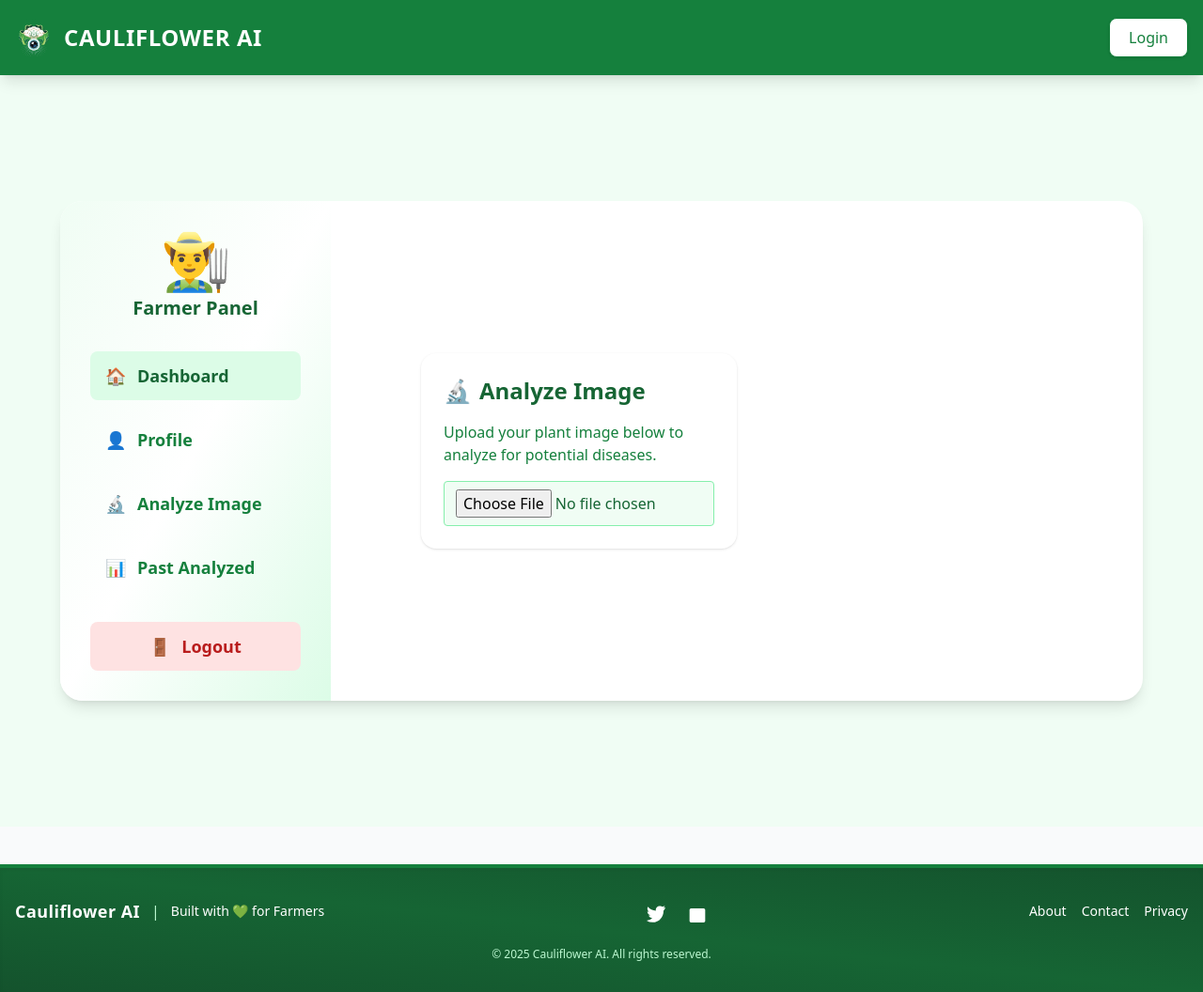
After one commit to Wamiq319/cauliflower_ai, a Django app: page /dashboard/farmer/upload/ in a window 1280 px wide. The commit adds this page. Shown: the whole page at 94% size. Run offline with Django 5.2, Linux system fonts and the light colour scheme.

Commit message:
Farmer dashboard done

```diff
--- a/apps/pages/urls.py
+++ b/apps/pages/urls.py
@@ -1,9 +1,24 @@
 from django.urls import path
-from .views import landing_page, login_page, register_user_page, register_doctor_page
+from .views import (
+    landing_page,
+    login_page,
+    register_user_page,
+    register_doctor_page,
+    farmer_dashboard,
+    farmer_profile,
+    farmer_image_upload,
+    farmer_past_analyses,
+)
 
 urlpatterns = [
     path('', landing_page, name='landing'),
     path('login/', login_page, name='login'),
     path('register/user/', register_user_page, name='register_user'),
     path('register/doctor/', register_doctor_page, name='register_doctor'),
+
+    # Farmer Dashboard
+    path('dashboard/farmer/', farmer_dashboard, name='farmer_dashboard'),
+    path('dashboard/farmer/profile/', farmer_profile, name='farmer_profile'),
+    path('dashboard/farmer/upload/', farmer_image_upload, name='farmer_image_upload'),
+    path('dashboard/farmer/analyses/', farmer_past_analyses, name='farmer_past_analyses'),
 ]
--- a/apps/pages/views.py
+++ b/apps/pages/views.py
@@ -1,4 +1,5 @@
 from django.shortcuts import render
+from django.contrib.auth.models import AnonymousUser  # for mock user fallback
 
 
 def landing_page(request):
@@ -15,3 +16,87 @@ def register_user_page(request):
 
 def register_doctor_page(request):
     return render(request, 'auth/register/register_doctor.html')
+
+
+def farmer_dashboard(request):
+    # Mock user data for now
+    user = request.user if request.user.is_authenticated else AnonymousUser()
+    user.first_name = "John"
+    user.last_name = "Doe"
+    user.email = "john@example.com"
+
+    # Mock stats data
+    stats = {
+        "uploads": 12,
+        "diseases": 5,
+        "remedies": 4
+    }
+
+    # Mock recent detections
+    recent_detections = [
+        {"crop_name": "Cauliflower", "disease_name": "Black Rot", "date": "2025-07-24"},
+        {"crop_name": "Cauliflower", "disease_name": "Downy Mildew", "date": "2025-07-22"},
+    ]
+
+    return render(request, 'dashboard/farmer/dashboard.html', {
+        "user": user,
+        "stats": stats,
+        "recent_detections": recent_detections
+    })
+
+
+def farmer_profile(request):
+    # Mock user data for now
+    user = request.user if request.user.is_authenticated else AnonymousUser()
+    user.first_name = "John"
+    user.last_name = "Doe"
+    user.email = "john@example.com"
+
+    return render(request, 'dashboard/farmer/profile.html', {
+        "user": user
+    })
+
+from django.shortcuts import render
+from django.contrib.auth.models import AnonymousUser
+
+def farmer_image_upload(request):
+    user = request.user if request.user.is_authenticated else AnonymousUser()
+    user.first_name = "John"
+
+    result = {
+        "crop_name": "Tomato",
+        "disease_name": "Early Blight",
+        "suggestions": [
+            "Apply copper-based fungicide weekly.",
+            "Ensure proper plant spacing for better airflow.",
+            "Remove and destroy infected leaves immediately.",
+            "Avoid overhead watering to minimize moisture on leaves.",
+            "Use resistant crop varieties if available."
+        ],
+        "suggested_by": "Dr. Adeel Nazir (Plant Pathologist)"
+    }
+
+    return render(request, 'dashboard/farmer/image_upload.html', {
+        "user": user,
+        "result": result,
+    })
+
+
+def farmer_past_analyses(request):
+    # Mock user data for now
+    user = request.user if request.user.is_authenticated else AnonymousUser()
+    user.first_name = "John"
+    user.last_name = "Doe"
+    user.email = "john@example.com"
+
+    # Mock past analyses data
+    past_analyses = [
+        {"crop_name": "Cauliflower", "disease_name": "Black Rot", "date": "2025-07-24", "confidence": "95%"},
+        {"crop_name": "Cauliflower", "disease_name": "Downy Mildew", "date": "2025-07-22", "confidence": "87%"},
+        {"crop_name": "Cauliflower", "disease_name": "Healthy", "date": "2025-07-20", "confidence": "92%"},
+    ]
+
+    return render(request, 'dashboard/farmer/past_analyses.html', {
+        "user": user,
+        "past_analyses": past_analyses
+    })
--- a/apps/ui/static/css/styles.css
+++ b/apps/ui/static/css/styles.css
@@ -671,6 +675,10 @@ video {
 
 .mt-6 {
   margin-top: 1.5rem;
+}
+
+.mt-8 {
+  margin-top: 2rem;
 }
 
 .block {
@@ -753,6 +761,10 @@ video {
   width: 100%;
 }
 
+.max-w-2xl {
+  max-width: 42rem;
+}
+
 .max-w-4xl {
   max-width: 56rem;
 }
@@ -809,6 +821,10 @@ video {
   gap: 2.5rem;
 }
 
+.gap-2 {
+  gap: 0.5rem;
+}
+
 .gap-3 {
   gap: 0.75rem;
 }
@@ -900,6 +932,11 @@ video {
 .bg-green-700 {
   --tw-bg-opacity: 1;
   background-color: rgb(21 128 61 / var(--tw-bg-opacity, 1));
+}
+
+.bg-red-100 {
+  --tw-bg-opacity: 1;
+  background-color: rgb(254 226 226 / var(--tw-bg-opacity, 1));
 }
 
 .bg-white {
@@ -952,6 +989,14 @@ video {
 
 .p-10 {
   padding: 2.5rem;
+}
+
+.p-4 {
+  padding: 1rem;
+}
+
+.p-6 {
+  padding: 1.5rem;
 }
 
 .p-8 {
@@ -1044,6 +1097,16 @@ video {
 .text-4xl {
   font-size: 2.25rem;
   line-height: 2.5rem;
+}
+
+.text-6xl {
+  font-size: 3.75rem;
+  line-height: 1;
+}
+
+.text-7xl {
+  font-size: 4.5rem;
+  line-height: 1;
 }
 
 .text-lg {
@@ -1130,6 +1193,16 @@ video {
   color: rgb(22 101 52 / var(--tw-text-opacity, 1));
 }
 
+.text-green-900 {
+  --tw-text-opacity: 1;
+  color: rgb(20 83 45 / var(--tw-text-opacity, 1));
+}
+
+.text-red-700 {
+  --tw-text-opacity: 1;
+  color: rgb(185 28 28 / var(--tw-text-opacity, 1));
+}
+
 .text-white {
   --tw-text-opacity: 1;
   color: rgb(255 255 255 / var(--tw-text-opacity, 1));
@@ -1262,6 +1351,14 @@ video {
     width: 50%;
   }
 
+  .md\:w-1\/4 {
+    width: 25%;
+  }
+
+  .md\:w-3\/4 {
+    width: 75%;
+  }
+
   .md\:w-96 {
     width: 24rem;
   }
--- /dev/null
+++ b/apps/ui/templates/dashboard/farmer/base_farmer.html
@@ -0,0 +1,61 @@
+{% extends "base.html" %} {% load static %} {% block content %}
+<div
+  class="min-h-screen flex items-center justify-center bg-green-50 py-12 px-4"
+>
+  <div
+    class="max-w-6xl w-full bg-white rounded-3xl shadow-lg overflow-hidden flex flex-col md:flex-row"
+  >
+    <!-- Sidebar -->
+    <aside
+      class="md:w-1/4 bg-gradient-to-br from-green-50 via-white to-green-100 flex flex-col justify-between p-8"
+    >
+      <div>
+        <div class="flex flex-col items-center mb-8">
+          <span class="text-6xl mb-2">👨‍🌾</span>
+          <span class="text-xl font-bold text-green-800">Farmer Panel</span>
+        </div>
+        <nav class="flex flex-col gap-4">
+          <a
+            href="{% url 'farmer_dashboard' %}"
+            class="flex items-center gap-3 px-4 py-3 rounded-lg font-semibold text-green-800 bg-green-100 hover:bg-green-200 transition text-lg"
+          >
+            <span>🏠</span> Dashboard
+          </a>
+          <a
+            href="{% url 'farmer_profile' %}"
+            class="flex items-center gap-3 px-4 py-3 rounded-lg font-semibold text-green-700 hover:bg-green-100 transition text-lg"
+          >
+            <span>👤</span> Profile
+          </a>
+          <a
+            href="{% url 'farmer_image_upload' %}"
+            class="flex items-center gap-3 px-4 py-3 rounded-lg font-semibold text-green-700 hover:bg-green-100 transition text-lg"
+          >
+            <span>🔬</span> Analyze Image
+          </a>
+          <a
+            href="{% url 'farmer_past_analyses' %}"
+            class="flex items-center gap-3 px-4 py-3 rounded-lg font-semibold text-green-700 hover:bg-green-100 transition text-lg"
+          >
+            <span>📊</span> Past Analyzed
+          </a>
+        </nav>
+      </div>
+      <a
+        href="#"
+        class="flex items-center gap-3 px-4 py-3 rounded-lg font-semibold text-red-700 bg-red-100 hover:bg-red-200 transition text-lg mt-8 justify-center"
+      >
+        <span>🚪</span> Logout
+      </a>
+    </aside>
+    <!-- Main Content -->
+    <main class="md:w-3/4 flex flex-col justify-center items-center p-10">
+      <div class="w-full max-w-2xl">
+        {% block dashboard_content %}
+        <!-- Page-specific content goes here -->
+        {% endblock %}
+      </div>
+    </main>
+  </div>
+</div>
+{% endblock %}
--- /dev/null
+++ b/apps/ui/templates/dashboard/farmer/image_upload.html
@@ -0,0 +1,85 @@
+{% extends "dashboard/farmer/base_farmer.html" %} {% block dashboard_content %}
+
+<div class="grid md:grid-cols-2 gap-8 items-start">
+  <!-- Upload Section -->
+  <div class="bg-white rounded-2xl shadow p-6">
+    <h2 class="text-2xl font-bold text-green-800 mb-4 flex items-center gap-2">
+      <span>🔬</span> Analyze Image
+    </h2>
+    <p class="text-green-700 mb-4">
+      Upload your plant image below to analyze for potential diseases.
+    </p>
+    <form class="space-y-4">
+      <input
+        type="file"
+        accept="image/*"
+        id="imageInput"
+        class="block w-full text-green-800 border border-green-300 rounded px-3 py-2 bg-green-50"
+      />
+      <div id="imagePreview" class="mt-4 hidden">
+        <img
+          id="preview"
+          class="rounded-lg border border-green-200 max-h-60 object-contain"
+          alt="Uploaded Image Preview"
+        />
+      </div>
+    </form>
+  </div>
+
+  <!-- Result Section -->
+  <div
+    id="resultContainer"
+    class="bg-green-50 rounded-2xl shadow p-6 space-y-4"
+    style="display: none"
+  >
+    <h2 class="text-2xl font-bold text-green-800 mb-2 flex items-center gap-2">
+      <span>🦠</span> Detection Result
+    </h2>
+
+    <div>
+      <div class="text-green-700">
+        <span class="font-semibold">Crop:</span> {{ result.crop_name }}
+      </div>
+      <div class="text-green-700">
+        <span class="font-semibold">Disease:</span> {{ result.disease_name }}
+      </div>
+    </div>
+
+    <div>
+      <h3 class="text-lg font-semibold text-green-800">
+        Recommended Treatments
+      </h3>
+      <ul class="list-disc list-inside text-green-700 space-y-1">
+        {% for tip in result.suggestions %}
+        <li>{{ tip }}</li>
+        {% endfor %}
+      </ul>
+    </div>
+
+    <div class="text-sm text-green-600">
+      <span class="font-semibold">Suggested by:</span> {{ result.suggested_by }}
+    </div>
+  </div>
+</div>
+
+<script>
+  const imageInput = document.getElementById("imageInput");
+  const preview = document.getElementById("preview");
+  const imagePreview = document.getElementById("imagePreview");
+  const resultContainer = document.getElementById("resultContainer");
+
+  imageInput.addEventListener("change", function () {
+    const file = this.files[0];
+    if (!file) return;
+
+    const reader = new FileReader();
+    reader.onload = function (e) {
+      preview.src = e.target.result;
+      imagePreview.classList.remove("hidden");
+      resultContainer.style.display = "block";
+    };
+    reader.readAsDataURL(file);
+  });
+</script>
+
+{% endblock %}
```
Also changed, not shown: other parts of apps/ui/static/css/styles.css (+44 -0 lines), apps/ui/templates/dashboard/farmer/dashboard.html (added, +64 -0 lines), apps/ui/templates/dashboard/farmer/past_analyses.html (added, +31 -0 lines), apps/ui/templates/dashboard/farmer/profile.html (added, +10 -0 lines), apps/ui/templates/dahboard/dashboard_admin.html (deleted), apps/ui/templates/dahboard/dashboard_doctor.html (deleted), apps/ui/templates/dahboard/dashboard_user.html (deleted).
